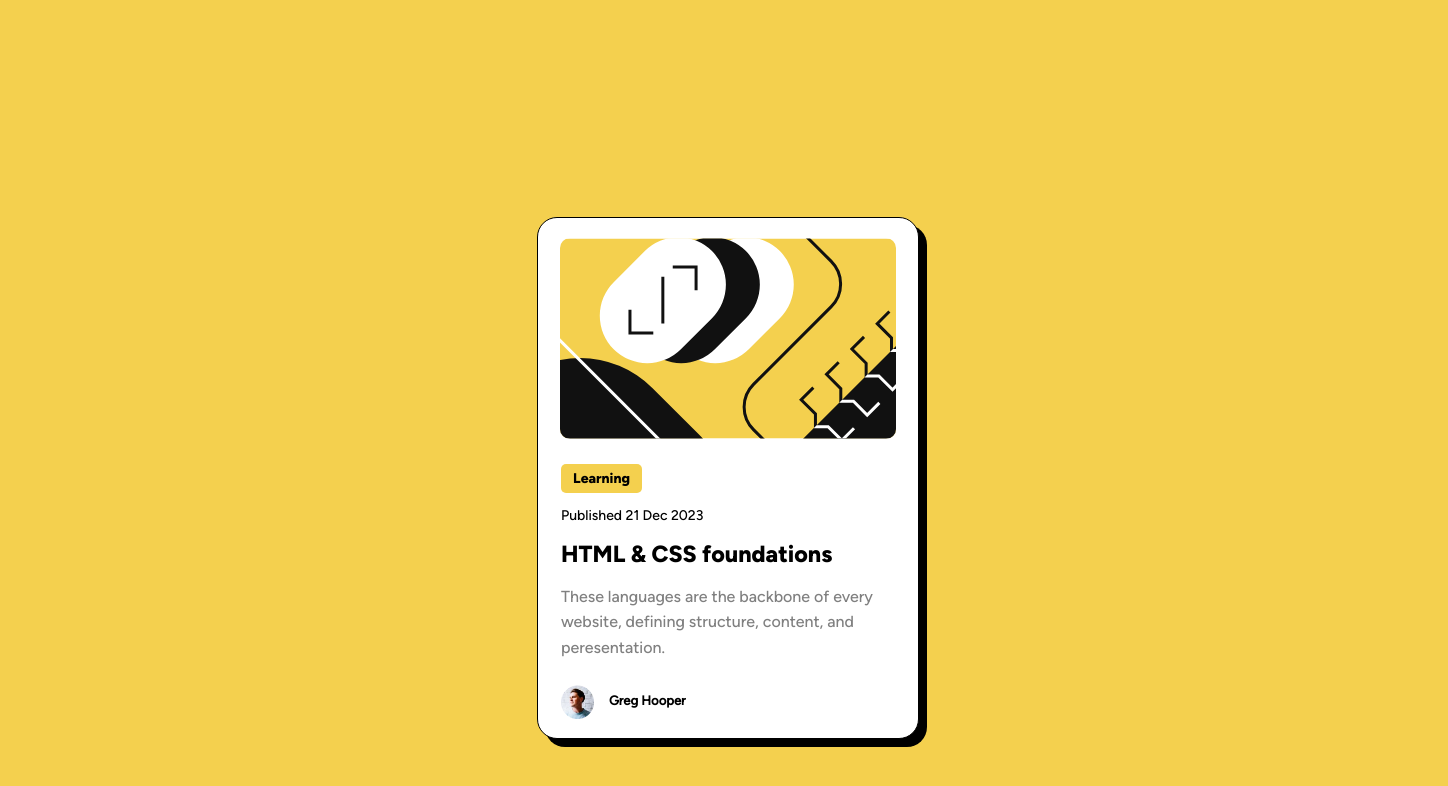
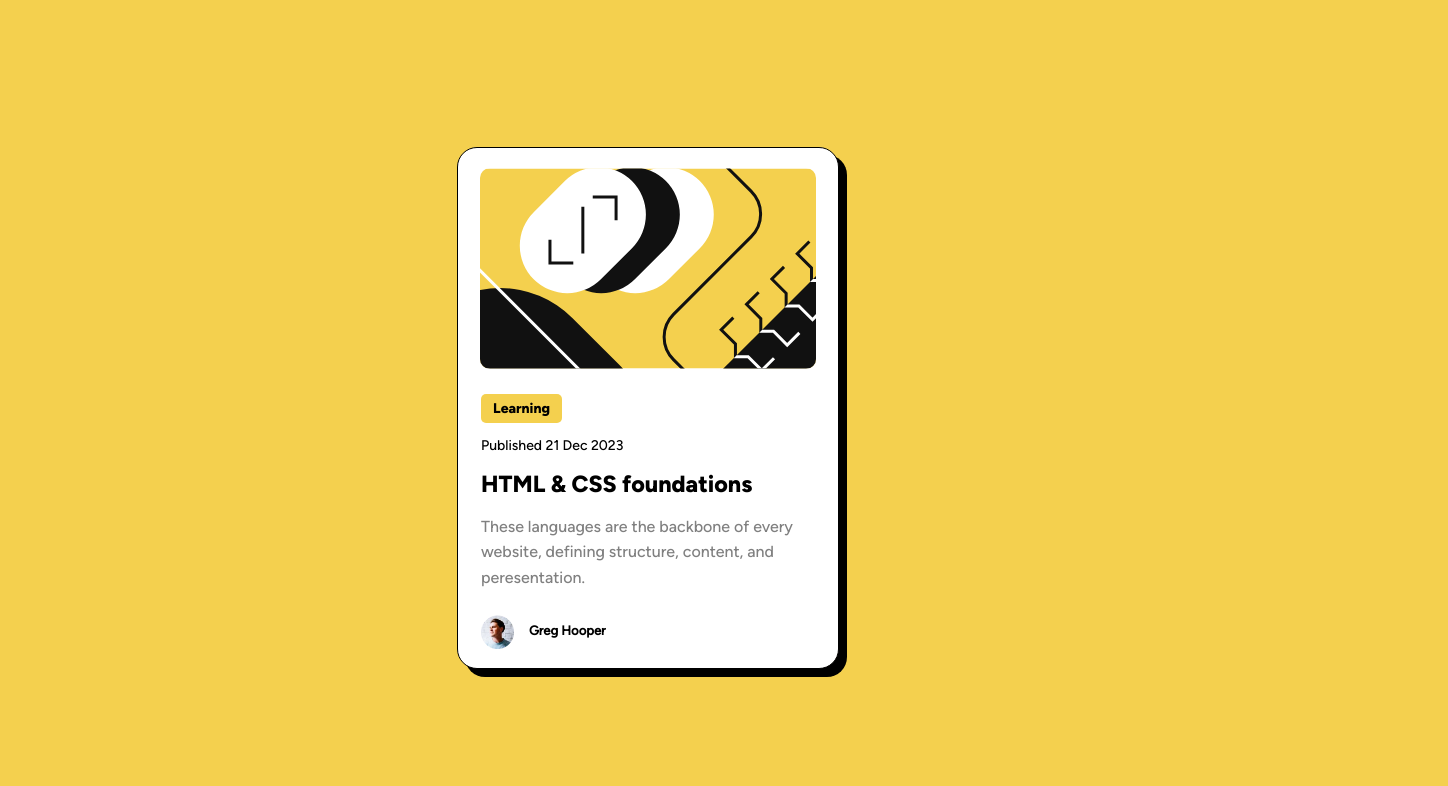
Before and after one commit to ima9gh/Blog-preview-card, a plain HTML site: page index.html in a window 1280 px wide. Shown: the whole page, 1448 px wide, since content can reach past the window. Drawn offline with Linux system fonts and the light colour scheme.

Commit message:
Update card.css

```diff
--- a/card.css
+++ b/card.css
@@ -13,11 +13,16 @@ body{
 	font-family: Figtree-Medium;
 	font-size: 16px;
 	min-height: 100vh;
-    display: flex;
+        display: flex;
 	justify-content: center;
 	align-items: center;
-	height: 940px;
-	width: 1440px;
+	width: 100%;
+}
+
+@media (max-width: 425px){
+        .card {
+         width: 90%;
+        }
 }
 
 .card{
```
